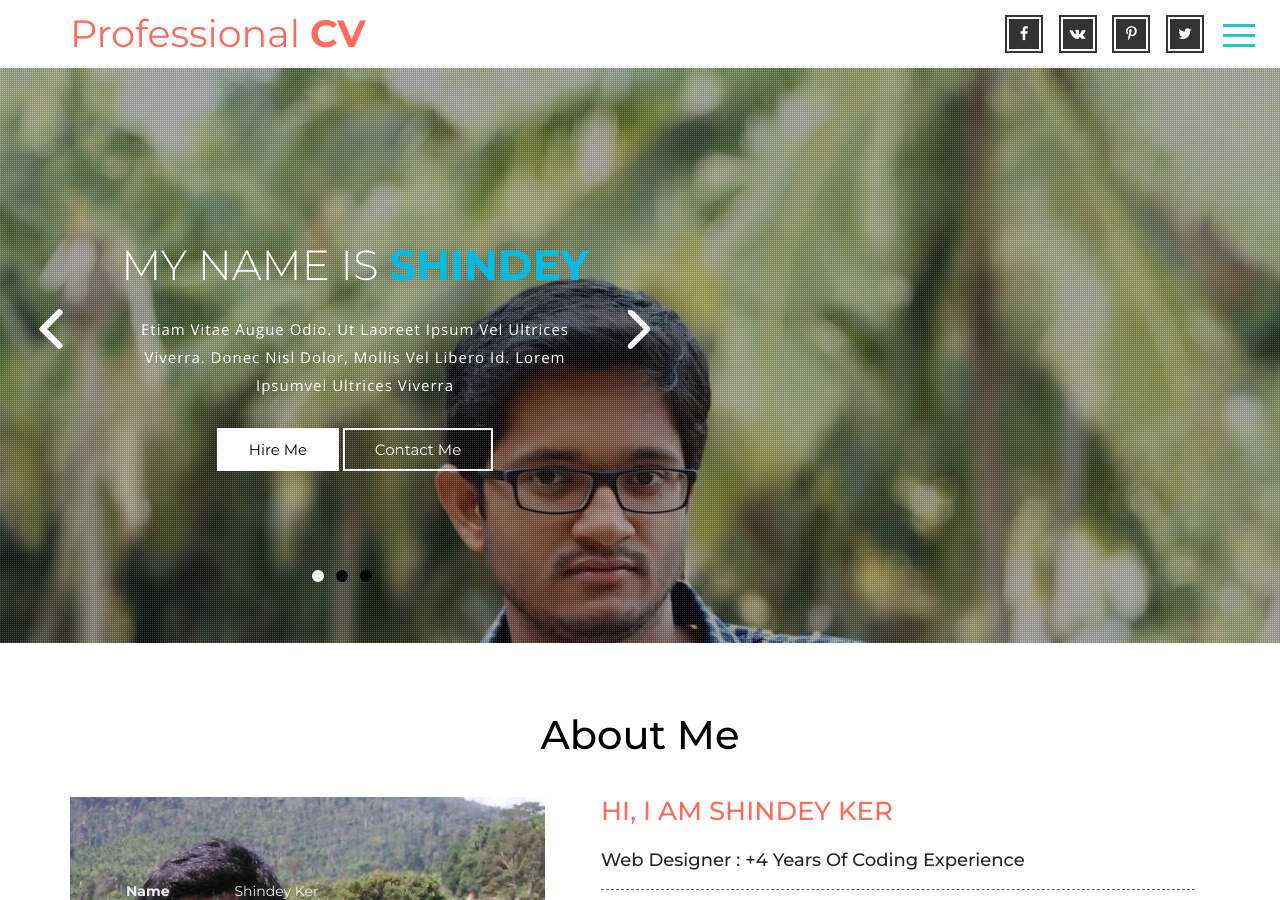
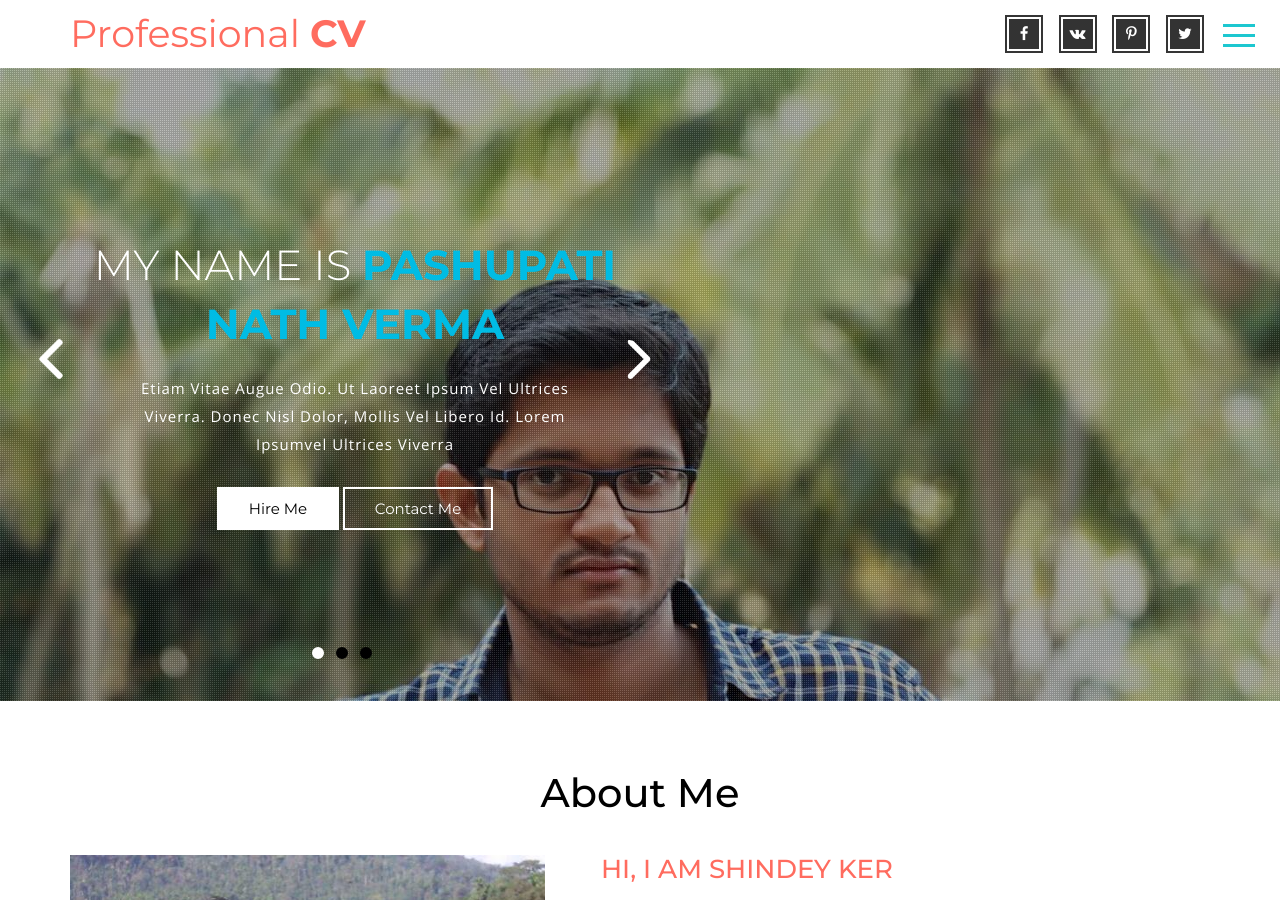
Before and after one commit to pashupati123/pashupati123.github.io, a Jekyll site: the page index.html, which Jekyll copies as it is, in a window 1280 px wide and 900 px high. Built offline with Jekyll 4.4.1, drawn with Linux system fonts in a browser that asks for light colours; nearby versions of some CDN libraries; library files that are not in the unit come from our copies.

Commit message:
Update index.html

```diff
--- a/index.html
+++ b/index.html
@@ -101,7 +101,7 @@ Smartphone Compatible web template, free webdesigns for Nokia, Samsung, LG, Sony
 						<ul class="slides">
 							<li>
 							<div class="w3l-info">
-								<h1>My name is <span>Shindey</span></h1>
+								<h1>My name is <span>Pashupati Nath Verma</span></h1>
 								<p>Etiam vitae augue odio. Ut laoreet ipsum vel ultrices viverra. Donec nisl dolor, mollis vel libero id. lorem ipsumvel ultrices viverra</p>
 								<ul>
 									<li><a href="#" class="w3ls_more" >Hire Me</a></li>
```
Also changed, not shown: other parts of index.html (+1 -1 lines).
